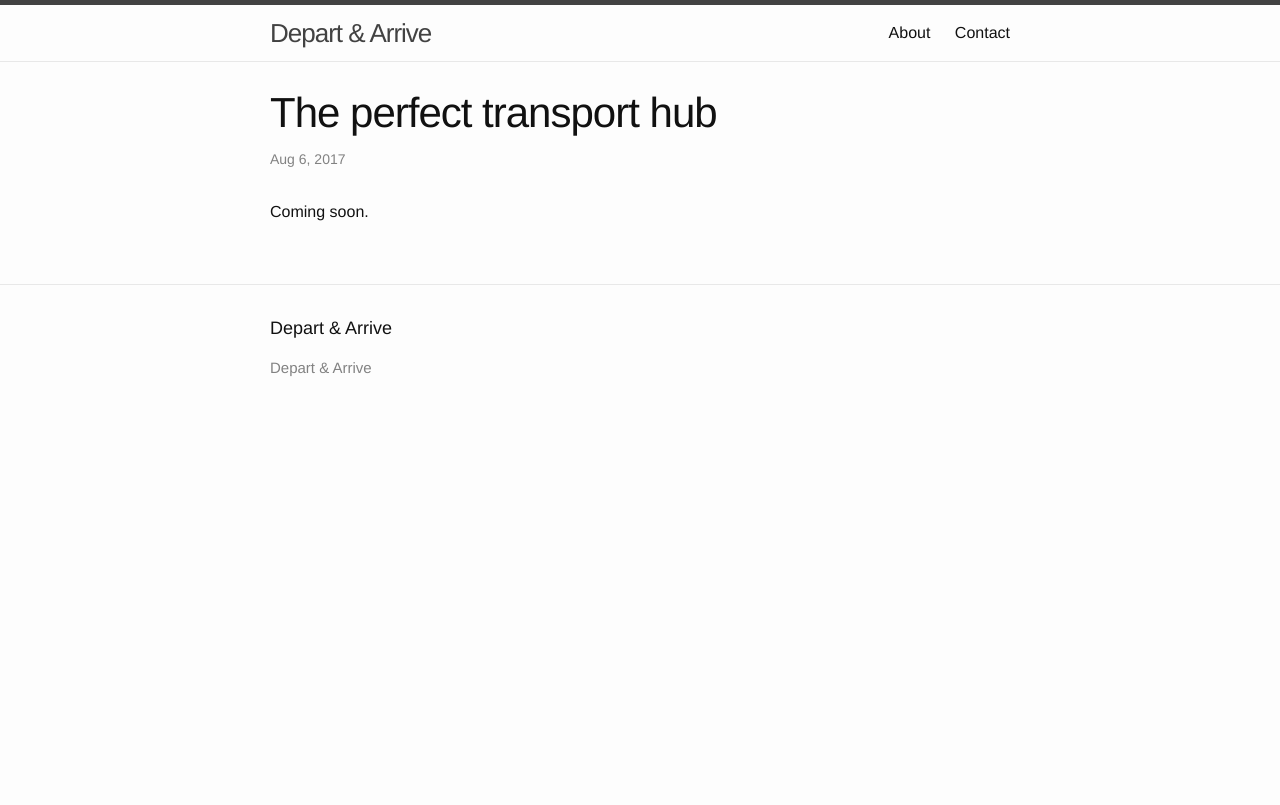
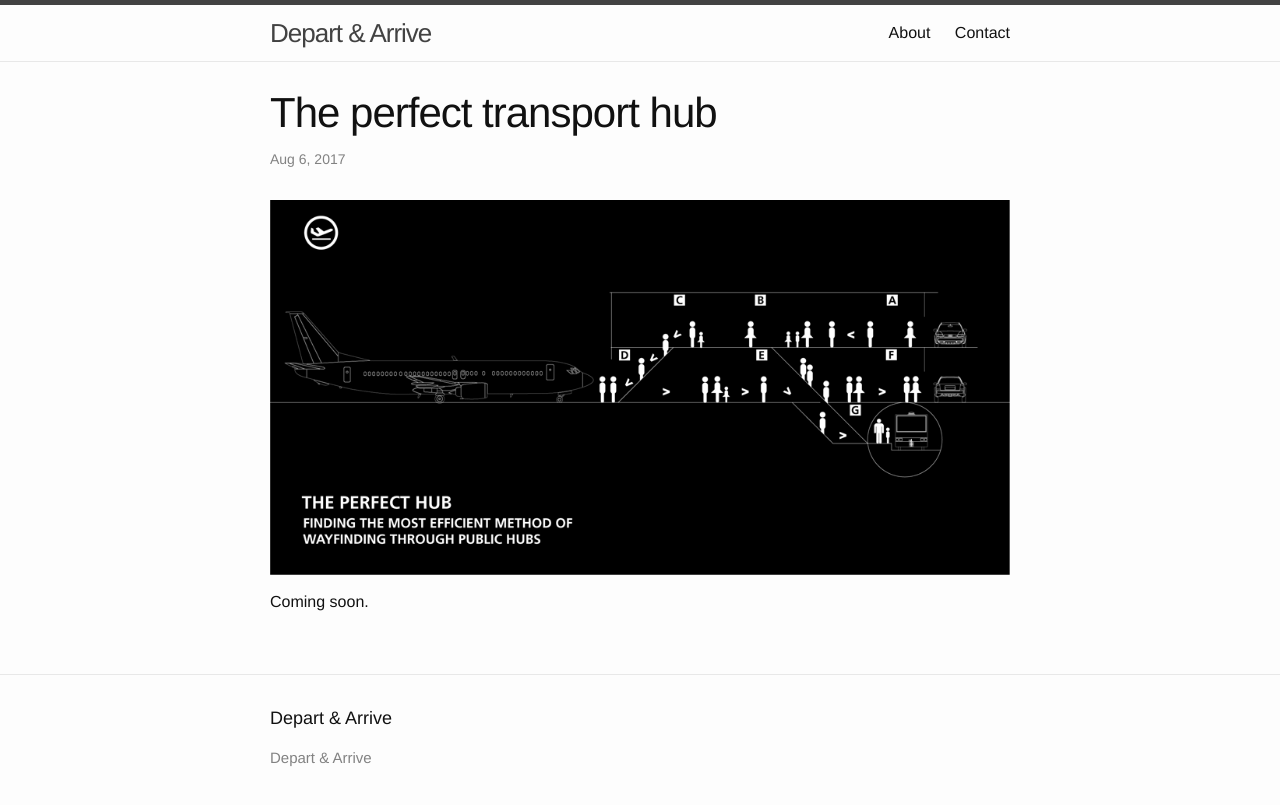
Before and after one commit to departandarrive/2017, a Jekyll site: the page built from _posts/2017-08-06-the-perfect-transport-hub.markdown, in a window 1280 px wide. Shown: the top 805 px of the page. Built offline with Jekyll 4.4.1, drawn with Linux system fonts in a browser that asks for light colours.

Commit message:
Updated The Perfect Transport Hub

```diff
--- a/_posts/2017-08-06-the-perfect-transport-hub.markdown
+++ b/_posts/2017-08-06-the-perfect-transport-hub.markdown
@@ -4,4 +4,6 @@ date: 2017-08-06 11:16:00 Z
 layout: post
 ---
 
+![phub.jpg](/uploads/phub.jpg)
+
 Coming soon.
```
